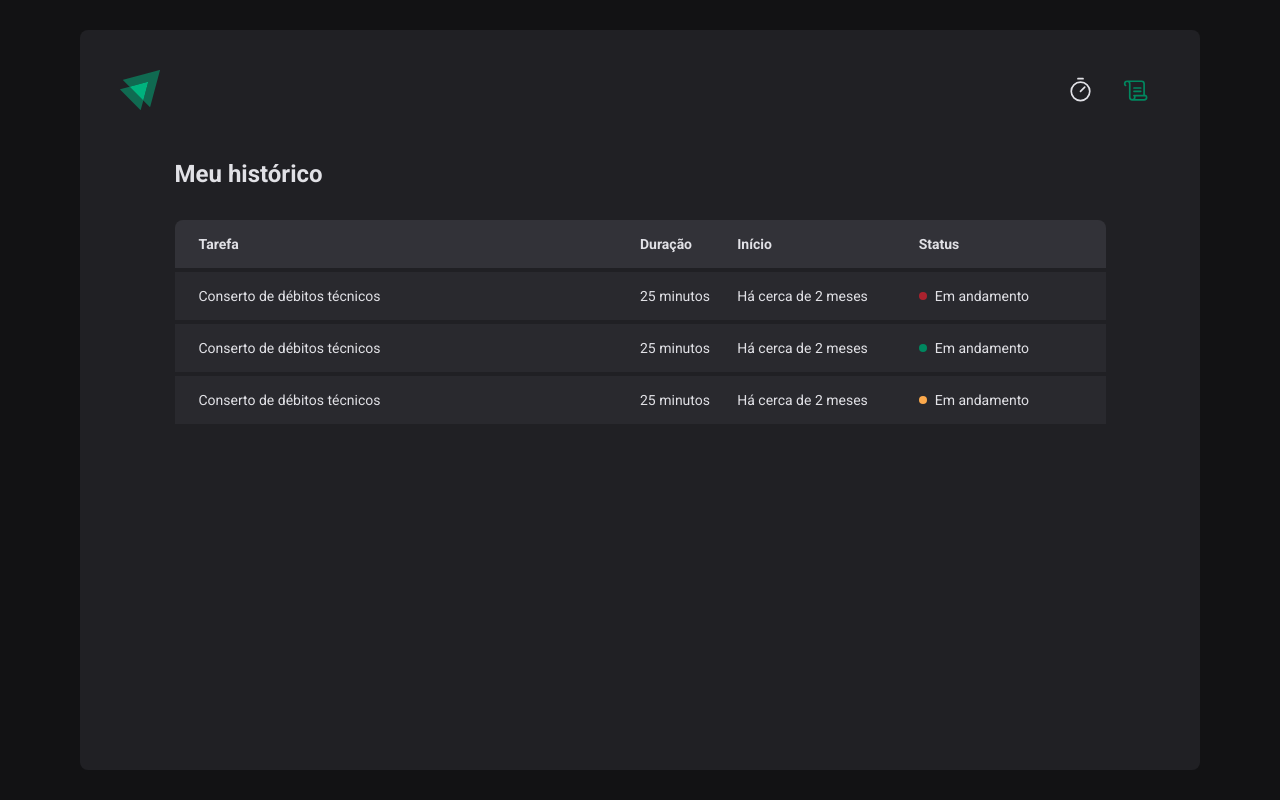
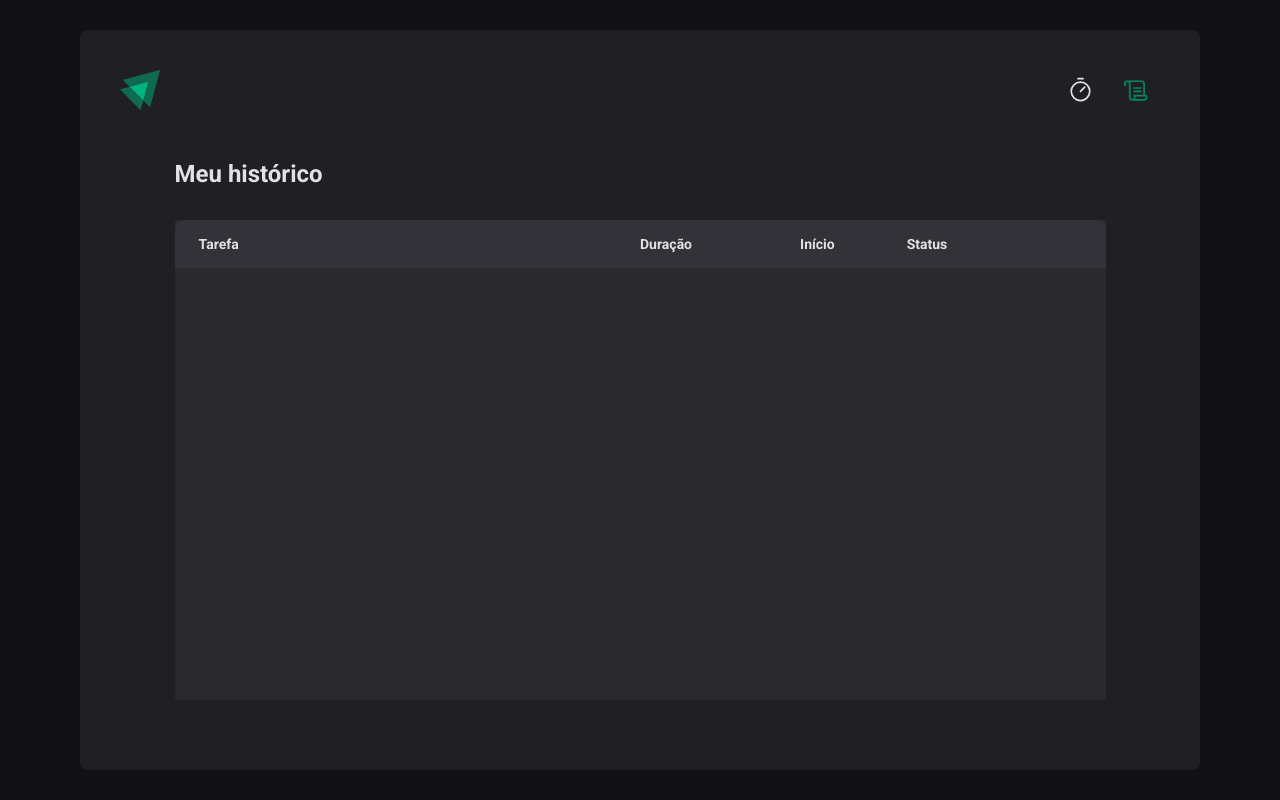
Before and after one commit to eduardonobrega/ignite-timer, a React (Vite) app: page /history in a window 1280 px wide. Built offline with nearby package versions, Linux system fonts and the light colour scheme.

Commit message:
list of pomodoro

```diff
--- a/src/pages/History/index.tsx
+++ b/src/pages/History/index.tsx
@@ -1,6 +1,10 @@
+import { formatDistanceToNow } from 'date-fns'
+import ptBR from 'date-fns/locale/pt-BR'
+import { useCycleContext } from '../../context/CyclesContext'
 import { HistoryContainer, Status, TableWrapping } from './styles'
 
 export function History() {
+  const { cycles } = useCycleContext()
   return (
     <HistoryContainer>
       <h1>Meu histórico</h1>
@@ -16,30 +20,29 @@
             </tr>
           </thead>
           <tbody className="tbody">
-            <tr>
-              <td>Conserto de débitos técnicos </td>
-              <td>25 minutos</td>
-              <td>Há cerca de 2 meses</td>
-              <td>
-                <Status statusColor="red">Em andamento</Status>
-              </td>
-            </tr>
-            <tr>
-              <td>Conserto de débitos técnicos </td>
-              <td>25 minutos</td>
-              <td>Há cerca de 2 meses</td>
-              <td>
-                <Status statusColor="green">Em andamento</Status>
-              </td>
-            </tr>
-            <tr>
-              <td>Conserto de débitos técnicos </td>
-              <td>25 minutos</td>
-              <td>Há cerca de 2 meses</td>
-              <td>
-                <Status statusColor="yellow">Em andamento</Status>
-              </td>
-            </tr>
+            {cycles.map((cycle) => (
+              <tr key={cycle.id}>
+                <td>{cycle.task}</td>
+                <td>{cycle.minutesAmount} minutos</td>
+                <td>
+                  {formatDistanceToNow(cycle.startDate, {
+                    addSuffix: true,
+                    locale: ptBR,
+                  })}
+                </td>
+                <td>
+                  {cycle.interruptDate && (
+                    <Status statusColor="red">Interrompido</Status>
+                  )}
+                  {cycle.finishedDate && (
+                    <Status statusColor="green">Concluído</Status>
+                  )}
+                  {!cycle.finishedDate && !cycle.interruptDate && (
+                    <Status statusColor="yellow">Em andamento</Status>
+                  )}
+                </td>
+              </tr>
+            ))}
           </tbody>
         </table>
       </TableWrapping>
```
